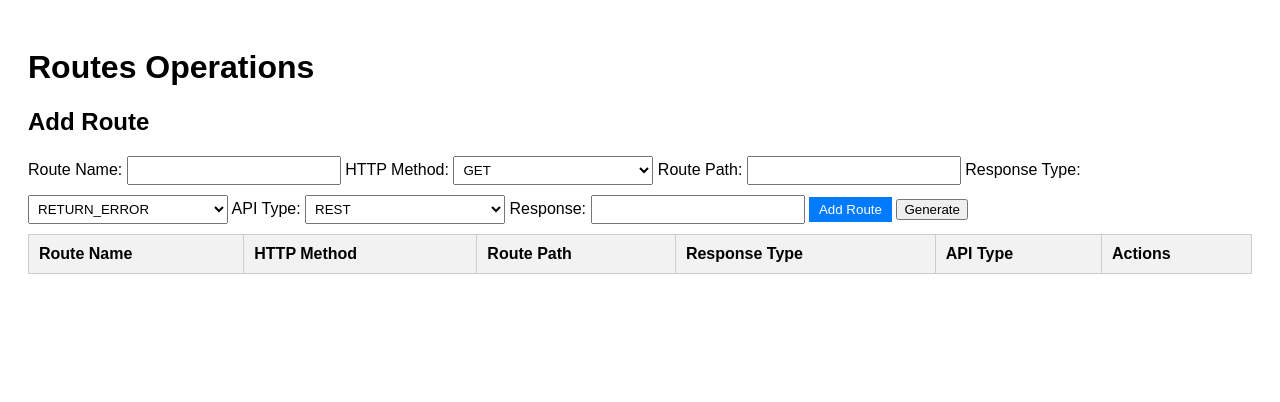
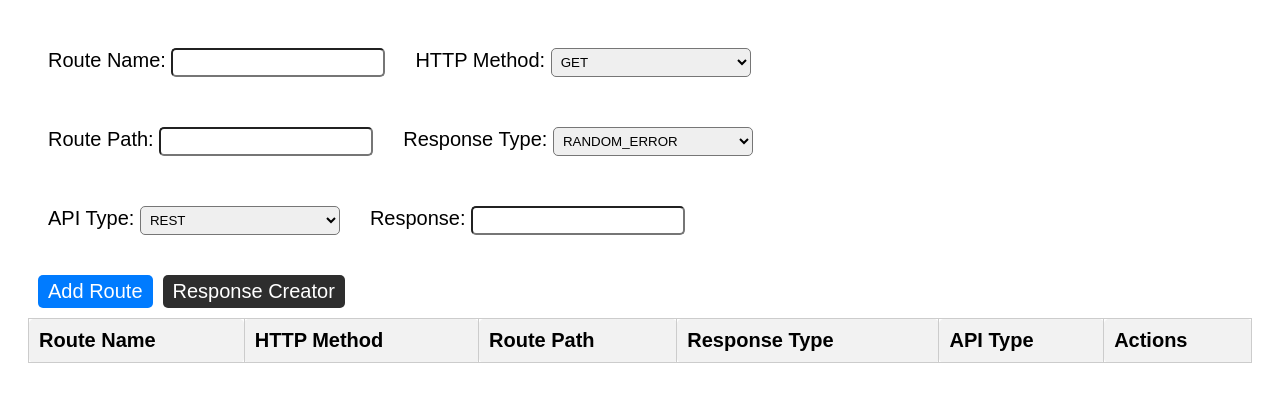
Before and after one commit to gurkanucar/mock-http-server, a website: page public/index.html in a window 1280 px wide. Drawn offline with nearby package versions, Linux system fonts and the light colour scheme; no server answers.

Commit message:
ui update

```diff
--- a/public/index.html
+++ b/public/index.html
@@ -1,7 +1,7 @@
 <!DOCTYPE html>
 <html>
   <head>
-    <title>Routes Operations</title>
+    <title>Mock API</title>
     <link rel="stylesheet" href="style.css" />
     <script src="script.js" defer></script>
     <link
@@ -12,8 +12,6 @@
     <script src="https://code.jquery.com/ui/1.12.1/jquery-ui.js"></script>
   </head>
   <body>
-    <h1>Routes Operations</h1>
-
     <div id="dialog" title="Set Response" style="display: none">
       <fieldset>
         <label for="successResponseInput">Data</label>
@@ -38,21 +36,47 @@
     </div>
 
     <form id="addRouteForm">
-      <h2>Add Route</h2>
+      <div class="container">
+        <div class="container">
+          <div class="row">
+            <div class="inputItems">
               <label for="routeName">Route Name:</label>
               <input type="text" id="routeName" name="routeName" required />
+            </div>
+            <div class="inputItems">
               <label for="httpMethod">HTTP Method:</label>
               <select id="httpMethod" name="httpMethod" required></select>
+            </div>
+          </div>
+
+          <div class="row">
+            <div class="inputItems">
               <label for="routePath">Route Path:</label>
               <input type="text" id="routePath" name="routePath" required />
+            </div>
+            <div class="inputItems">
               <label for="responseType">Response Type:</label>
               <select id="responseType" name="responseType" required></select>
+            </div>
+          </div>
+
+          <div class="row">
+            <div class="inputItems">
               <label for="apiType">API Type:</label>
               <select id="apiType" name="apiType" required></select>
+            </div>
+            <div class="inputItems">
               <label for="response">Response:</label>
               <input type="text" id="response" name="response" required />
+            </div>
+          </div>
+        </div>
+
+        <div class="row">
           <button type="submit">Add Route</button>
-      <button id="responseHelper" type="button">Generate</button>
+          <button id="responseHelper" type="button">Response Creator</button>
+        </div>
+      </div>
     </form>
 
     <table id="routesTable">
--- a/public/script.js
+++ b/public/script.js
@@ -113,7 +113,7 @@ $(document).ready(function () {
     const httpMethodOptions = ["GET", "POST", "PUT", "PATCH", "DELETE"];
     populateSelectOptions(httpMethodSelect, httpMethodOptions);
 
-    const responseTypeOptions = ["RETURN_ERROR", "RANDOM_ERROR", "SUCCESS"];
+    const responseTypeOptions = ["RANDOM_ERROR", "RETURN_ERROR", "SUCCESS"];
     populateSelectOptions(responseTypeSelect, responseTypeOptions);
 
     const apiTypeOptions = ["REST", "SOAP"];
--- a/public/style.css
+++ b/public/style.css
@@ -1,6 +1,11 @@
 body {
   font-family: Arial, sans-serif;
   padding: 20px;
+  font-size: 20px;
+}
+
+* {
+  border-radius: 5px;
 }
 
 input[type="text"],
@@ -16,6 +21,16 @@ button[type="submit"] {
   color: #fff;
   border: none;
   cursor: pointer;
+  font-size: 20px;
+}
+
+button[type="button"] {
+  padding: 5px 10px;
+  background-color: #2e2e2e;
+  color: #fff;
+  border: none;
+  cursor: pointer;
+  font-size: 20px;
 }
 
 table {
@@ -42,3 +57,21 @@ th {
   padding: 5px 10px;
   cursor: pointer;
 }
+
+.container {
+  display: flex;
+  flex-wrap: wrap;
+  justify-content: center;
+}
+
+.row {
+  display: flex;
+  justify-content: flex-start;
+  width: 100%;
+  margin: 10px;
+  gap: 10px;
+}
+
+.inputItems {
+  margin: 10px;
+}
```
Lines whose indentation alone changed are shown as unchanged.
